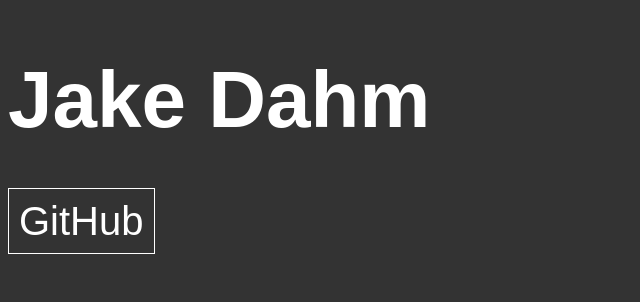
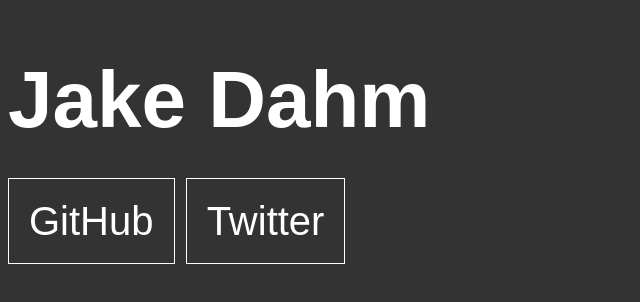
Before and after one commit to jakedahm/jakedahm.github.io, a plain HTML site: page index.html in a window 1280 px wide. Shown: the whole page, without its empty margins (0-640 px from the left). Drawn offline with Linux system fonts and the light colour scheme.

Commit message:
temp update

```diff
--- a/index.html
+++ b/index.html
@@ -21,7 +21,7 @@
     .links a {
       color: #fff;
       text-decoration: none;
-      padding: 10px;
+      padding: 20px;
       background-color: transparent;
       border: 1px solid #fff;
     }
@@ -32,6 +32,7 @@
   <ul class="links">
     <li>
       <a href="https://github.com/jakedahm" title="GitHub">GitHub</a>
+      <a href="https://twitter.com/JacobDahm" title="Twitter">Twitter</a>
     </li>
   </ul>
 </body>
```
